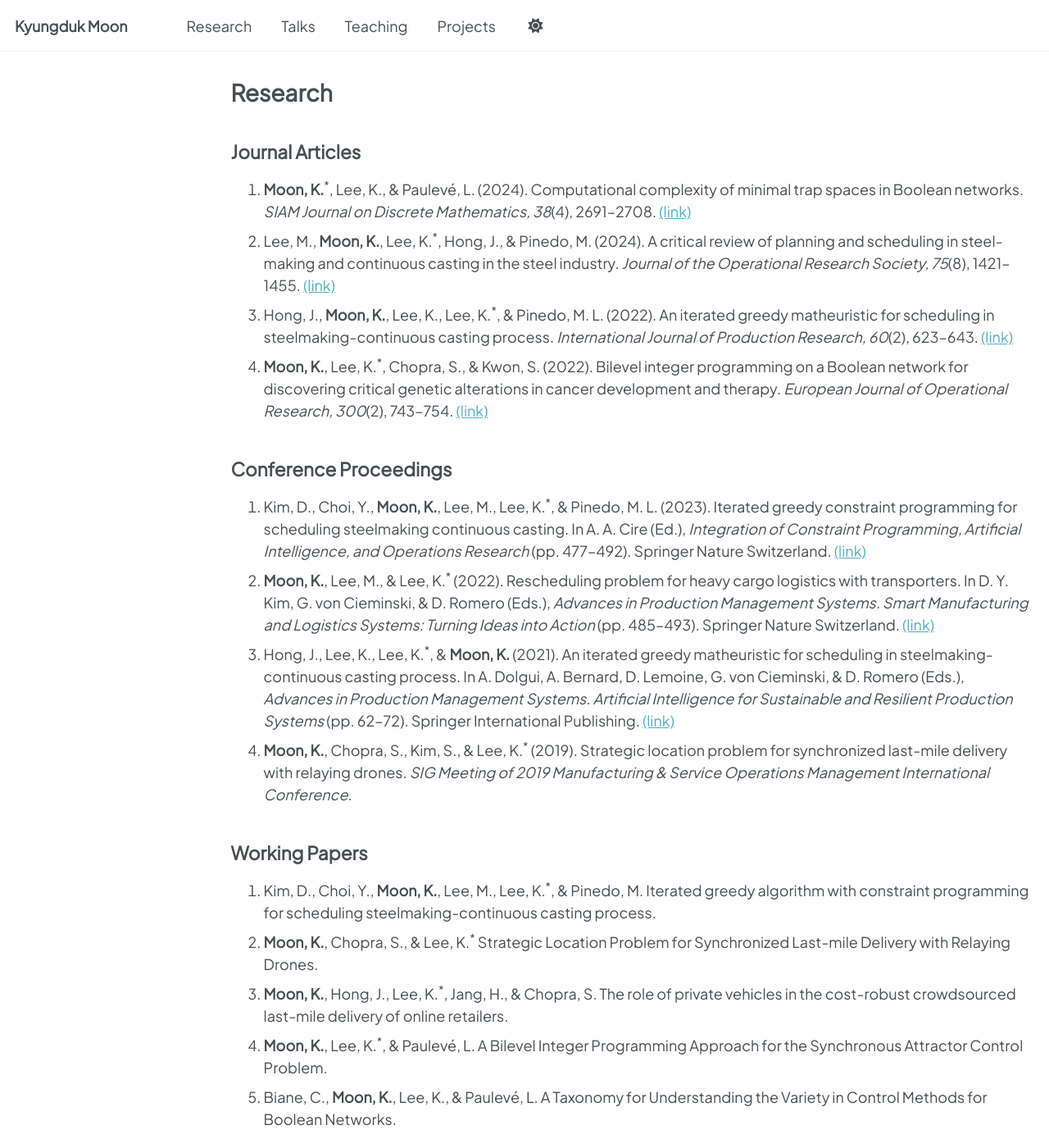
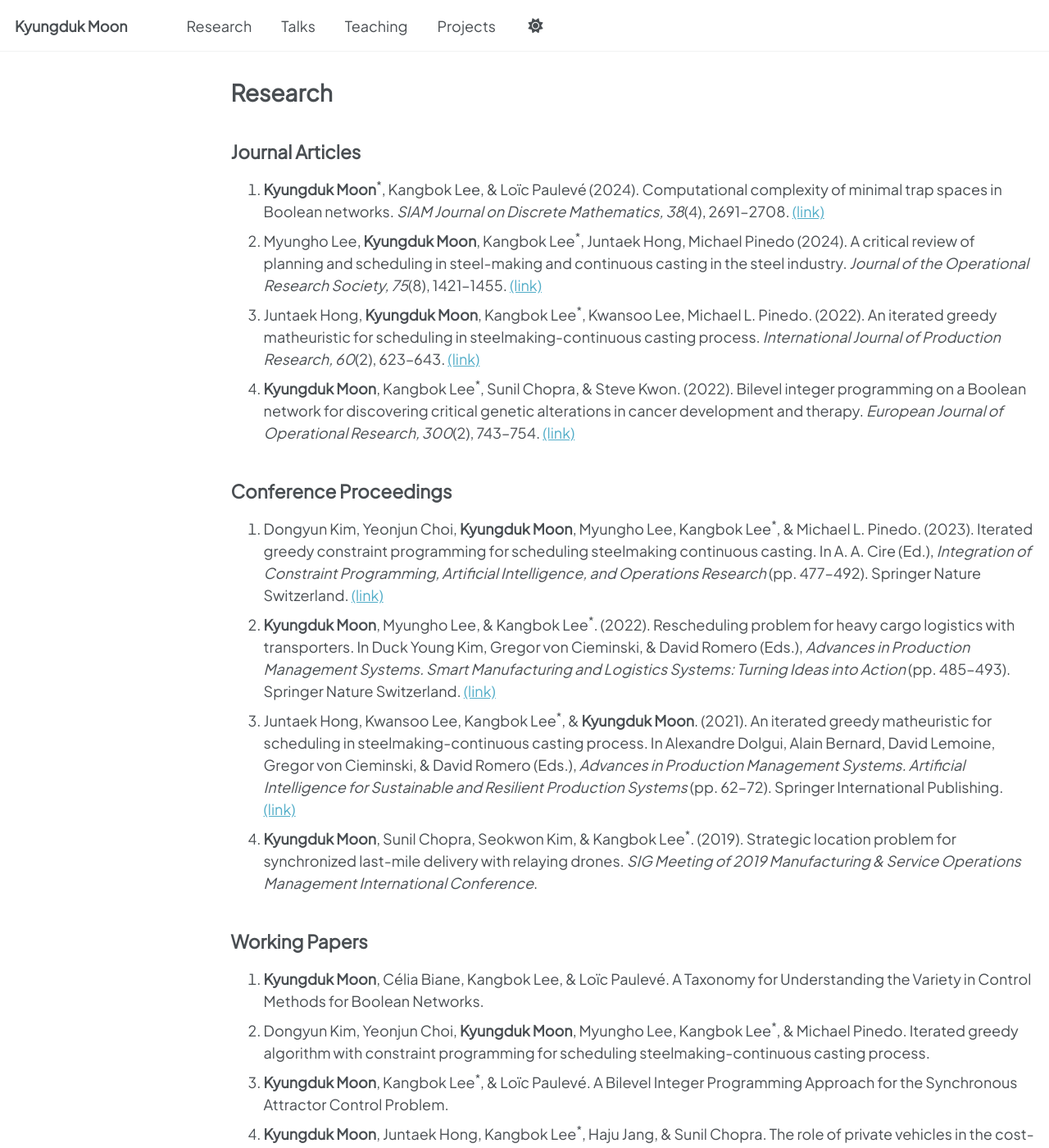
Before and after one commit to kalebmoon07/kalebmoon07.github.io, a Jekyll site: the page built from _pages/research.md, in a window 1280 px wide and 1400 px high. Shown: the whole window at 82% size. Built offline with Jekyll 4.4.1, drawn with Linux system fonts in a browser that asks for light colours; a script that is not in the unit is left out; some of the changed text lies outside the part shown.

Commit message:
Updated bio

```diff
--- a/_config.yml
+++ b/_config.yml
@@ -25,7 +25,7 @@ author:
   avatar           : "profiles/240126_NY_Hersheys_cropped.jpg"
   name             : "Kyungduk Moon"
   pronouns         : # example: "she/her"
-  bio              : "Ph.D. Candidate at POSTECH"
+  bio              : "Postdoc & Lecturer at POSTECH IME"
   location         : # "Pohang, Korea"
   employer         : # "POSTECH"
   uri              : # https://msolab.org
--- a/_pages/research.md
+++ b/_pages/research.md
@@ -11,22 +11,27 @@ author_profile: false
 
 ## Journal Articles
 
-1. **Moon, K.**<sup>\*</sup>, Lee, K., & Paulevé, L. (2024). Computational complexity of minimal trap spaces in Boolean networks. *SIAM Journal on Discrete Mathematics, 38*(4), 2691–2708. [(link)](https://doi.org/10.1137/23M1553248)
-1. Lee, M., **Moon, K.**, Lee, K.<sup>\*</sup>, Hong, J., & Pinedo, M. (2024). A critical review of planning and scheduling in steel-making and continuous casting in the steel industry. *Journal of the Operational Research Society, 75*(8), 1421–1455. [(link)](https://doi.org/10.1080/01605682.2023.2265416)
-1. Hong, J., **Moon, K.**, Lee, K., Lee, K.<sup>\*</sup>, & Pinedo, M. L. (2022). An iterated greedy matheuristic for scheduling in steelmaking-continuous casting process. *International Journal of Production Research, 60*(2), 623–643. [(link)](https://doi.org/10.1080/00207543.2021.1975839)
-1. **Moon, K.**, Lee, K.<sup>\*</sup>, Chopra, S., & Kwon, S. (2022). Bilevel integer programming on a Boolean network for discovering critical genetic alterations in cancer development and therapy. *European Journal of Operational Research, 300*(2), 743–754. [(link)](https://doi.org/10.1016/j.ejor.2021.10.019)
+1. **Kyungduk Moon**<sup>\*</sup>, Kangbok Lee, & Loı̈c Paulevé (2024). Computational complexity of minimal trap spaces in Boolean networks. *SIAM Journal on Discrete Mathematics, 38*(4), 2691–2708. [(link)](https://doi.org/10.1137/23M1553248)
+1. Myungho Lee, **Kyungduk Moon**, Kangbok Lee<sup>\*</sup>, Juntaek Hong, Michael Pinedo (2024). A critical review of planning and scheduling in steel-making and continuous casting in the steel industry. *Journal of the Operational Research Society, 75*(8), 1421–1455. [(link)](https://doi.org/10.1080/01605682.2023.2265416)
+1. Juntaek Hong, **Kyungduk Moon**, Kangbok Lee<sup>\*</sup>, Kwansoo Lee, Michael L. Pinedo. (2022). An iterated greedy matheuristic for scheduling in steelmaking-continuous casting process. *International Journal of Production Research, 60*(2), 623–643. [(link)](https://doi.org/10.1080/00207543.2021.1975839)
+1. **Kyungduk Moon**, Kangbok Lee<sup>\*</sup>, Sunil Chopra, & Steve Kwon. (2022). Bilevel integer programming on a Boolean network for discovering critical genetic alterations in cancer development and therapy. *European Journal of Operational Research, 300*(2), 743–754. [(link)](https://doi.org/10.1016/j.ejor.2021.10.019)
+
 
 ## Conference Proceedings
 
-1. Kim, D., Choi, Y., **Moon, K.**, Lee, M., Lee, K.<sup>\*</sup>, & Pinedo, M. L. (2023). Iterated greedy constraint programming for scheduling steelmaking continuous casting. In A. A. Cire (Ed.), *Integration of Constraint Programming, Artificial Intelligence, and Operations Research* (pp. 477–492). Springer Nature Switzerland. [(link)](https://doi.org/10.1007/978-3-031-33271-5_31)
-1. **Moon, K.**, Lee, M., & Lee, K.<sup>\*</sup> (2022). Rescheduling problem for heavy cargo logistics with transporters. In D. Y. Kim, G. von Cieminski, & D. Romero (Eds.), *Advances in Production Management Systems. Smart Manufacturing and Logistics Systems: Turning Ideas into Action* (pp. 485–493). Springer Nature Switzerland. [(link)](https://doi.org/10.1007/978-3-031-16407-1_57)
-1. Hong, J., Lee, K., Lee, K.<sup>\*</sup>, & **Moon, K.** (2021). An iterated greedy matheuristic for scheduling in steelmaking-continuous casting process. In A. Dolgui, A. Bernard, D. Lemoine, G. von Cieminski, & D. Romero (Eds.), *Advances in Production Management Systems. Artificial Intelligence for Sustainable and Resilient Production Systems* (pp. 62–72). Springer International Publishing. [(link)](https://doi.org/10.1007/978-3-030-85874-2_7)
-1. **Moon, K.**, Chopra, S., Kim, S., & Lee, K.<sup>\*</sup> (2019). Strategic location problem for synchronized last-mile delivery with relaying drones. *SIG Meeting of 2019 Manufacturing & Service Operations Management International Conference*.
+1. Dongyun Kim, Yeonjun Choi, **Kyungduk Moon**, Myungho Lee, Kangbok Lee<sup>\*</sup>, & Michael L. Pinedo. (2023). Iterated greedy constraint programming for scheduling steelmaking continuous casting. In A. A. Cire (Ed.), *Integration of Constraint Programming, Artificial Intelligence, and Operations Research* (pp. 477–492). Springer Nature Switzerland. [(link)](https://doi.org/10.1007/978-3-031-33271-5_31)
+1. **Kyungduk Moon**, Myungho Lee, & Kangbok Lee<sup>\*</sup>. (2022). Rescheduling problem for heavy cargo logistics with transporters. In Duck Young Kim, Gregor von Cieminski, & David Romero (Eds.), *Advances in Production Management Systems. Smart Manufacturing and Logistics Systems: Turning Ideas into Action* (pp. 485–493). Springer Nature Switzerland. [(link)](https://doi.org/10.1007/978-3-031-16407-1_57)
+1. Juntaek Hong, Kwansoo Lee, Kangbok Lee<sup>\*</sup>, & **Kyungduk Moon**. (2021). An iterated greedy matheuristic for scheduling in steelmaking-continuous casting process. In Alexandre Dolgui, Alain Bernard, David Lemoine, Gregor von Cieminski, & David Romero (Eds.), *Advances in Production Management Systems. Artificial Intelligence for Sustainable and Resilient Production Systems* (pp. 62–72). Springer International Publishing. [(link)](https://doi.org/10.1007/978-3-030-85874-2_7)
+1. **Kyungduk Moon**, Sunil Chopra, Seokwon Kim, & Kangbok Lee<sup>\*</sup>. (2019). Strategic location problem for synchronized last-mile delivery with relaying drones. *SIG Meeting of 2019 Manufacturing & Service Operations Management International Conference*.
 
 ## Working Papers
 
-1. Kim, D., Choi, Y., **Moon, K.**, Lee, M., Lee, K.<sup>\*</sup>, & Pinedo, M. Iterated greedy algorithm with constraint programming for scheduling steelmaking-continuous casting process.
-1. **Moon, K.**, Chopra, S., & Lee, K.<sup>\*</sup> Strategic Location Problem for Synchronized Last-mile Delivery with Relaying Drones.
-1. **Moon, K.**, Hong, J., Lee, K.<sup>\*</sup>, Jang, H., & Chopra, S. The role of private vehicles in the cost-robust crowdsourced last-mile delivery of online retailers.
-1. **Moon, K.**, Lee, K.<sup>\*</sup>, & Paulevé, L. A Bilevel Integer Programming Approach for the Synchronous Attractor Control Problem.
-1. Biane, C., **Moon, K.**, Lee, K., & Paulevé, L. A Taxonomy for Understanding the Variety in Control Methods for Boolean Networks.
+1. **Kyungduk Moon**, Célia Biane, Kangbok Lee, & Loïc Paulevé. A Taxonomy for Understanding the Variety in Control Methods for Boolean Networks.
+1. Dongyun Kim, Yeonjun Choi, **Kyungduk Moon**, Myungho Lee, Kangbok Lee<sup>\*</sup>, & Michael Pinedo. Iterated greedy algorithm with constraint programming for scheduling steelmaking-continuous casting process.
+1. **Kyungduk Moon**, Kangbok Lee<sup>\*</sup>, & Loïc Paulevé. A Bilevel Integer Programming Approach for the Synchronous Attractor Control Problem.
+1. **Kyungduk Moon**, Juntaek Hong, Kangbok Lee<sup>\*</sup>, Haju Jang, & Sunil Chopra. The role of private vehicles in the cost-robust crowdsourced last-mile delivery of online retailers.
+1. **Kyungduk Moon**, Sunil Chopra, & Kangbok Lee<sup>\*</sup>. Strategic Location Problem for Synchronized Last-mile Delivery with Relaying Drones.
+
+## Patents
+
+1. Kangbok Lee, **Kyungduk Moon**, Myungho Lee, & POSTECH Research and Business Development Foundation. SCHEDULING SYSTEM AND METHOD OF NEAR COAST LOGISTICS, 2025. (Korean Patent No. 10-2837780)
```
Also changed, not shown: _pages/about.md (+1 -1 lines).
